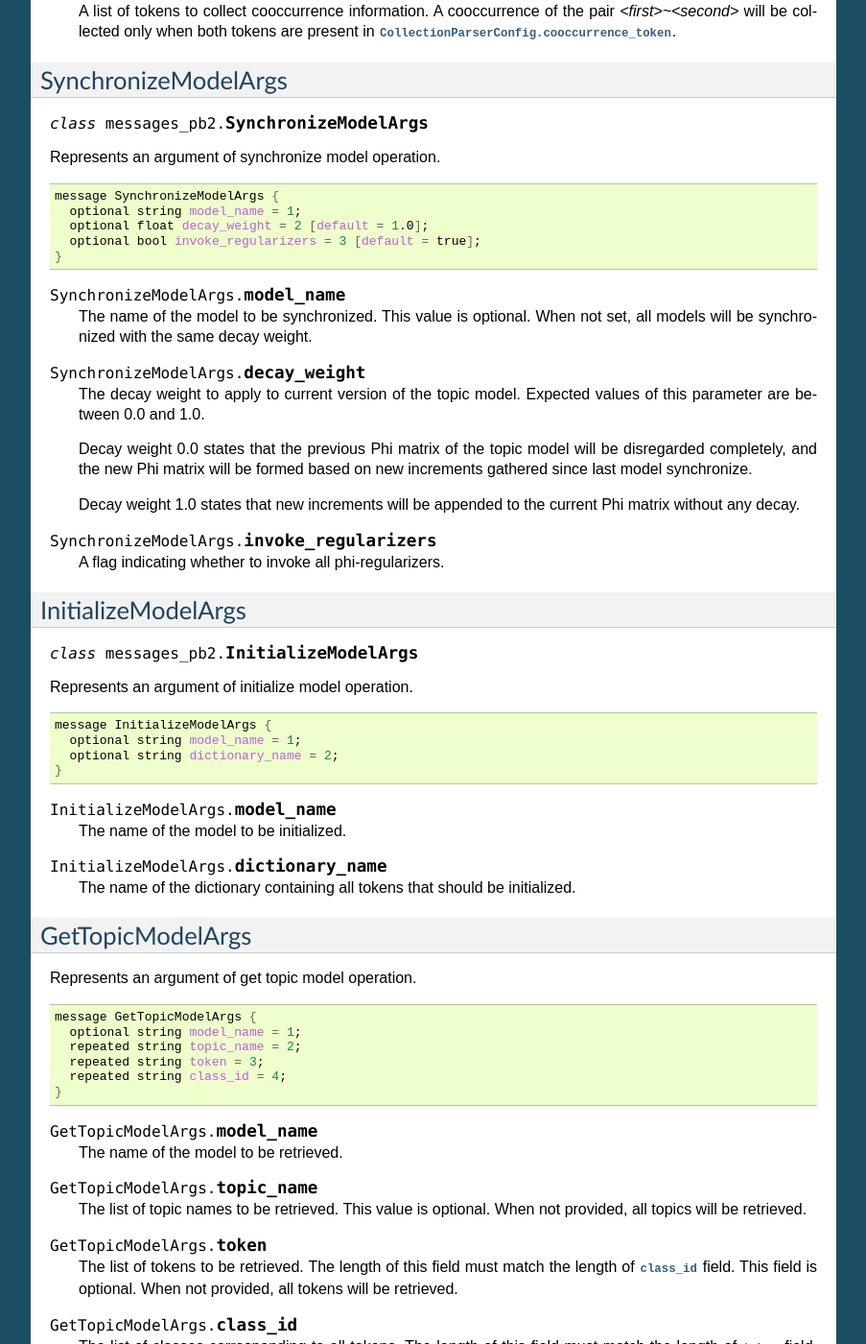
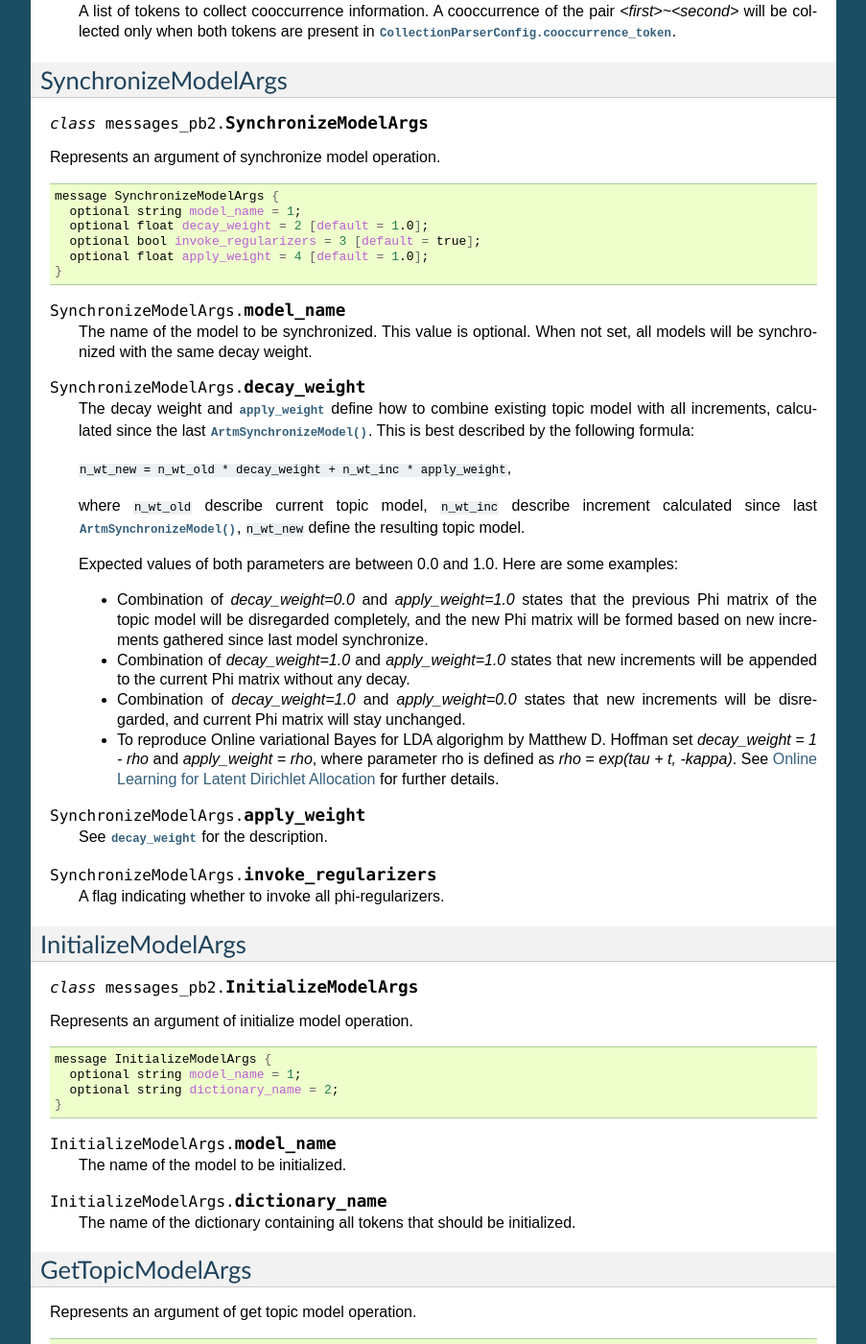
Before and after one commit to bigartm/bigartm, a Sphinx documentation site: the page built from docs/ref/messages.txt, in a window 1280 px wide and 1400 px high, scrolled down 23271 px. Shown: the whole window at 96% size, without its empty margins (198-1101 px from the left). Built offline with Sphinx 7.4.7, drawn with Linux system fonts in a browser that asks for light colours; formulas are drawn with MathJax 3; some of the changed text lies outside the part shown.

Commit message:
Introduce SynchronizeModelArgs.apply_weight parameter

```diff
--- a/docs/ref/messages.txt
+++ b/docs/ref/messages.txt
@@ -1657,6 +1657,7 @@ Represents an argument of synchronize model operation.
     optional string model_name = 1;
     optional float decay_weight = 2 [default = 1.0];
     optional bool invoke_regularizers = 3 [default = true];
+    optional float apply_weight = 4 [default = 1.0];
   }
 
 .. attribute:: SynchronizeModelArgs.model_name
@@ -1666,18 +1667,39 @@ Represents an argument of synchronize model operation.
 
 .. attribute:: SynchronizeModelArgs.decay_weight
 
-  The decay weight to apply to current version of the topic model.
-  Expected values of this parameter are between 0.0 and 1.0.
-
-  Decay weight 0.0 states that the previous Phi matrix of the topic model will be disregarded completely,
-  and the new Phi matrix will be formed based on new increments gathered since last model synchronize.
-
-  Decay weight 1.0 states that new increments will be appended to the current Phi matrix without any decay.
+  The decay weight and :attr:`apply_weight` define how to combine existing topic model with all increments,
+  calculated since the last :c:func:`ArtmSynchronizeModel`.
+  This is best described by the following formula:
+
+  ``n_wt_new = n_wt_old * decay_weight + n_wt_inc * apply_weight``,
+
+  where
+  ``n_wt_old`` describe current topic model,
+  ``n_wt_inc`` describe increment calculated since last :c:func:`ArtmSynchronizeModel`,
+  ``n_wt_new`` define the resulting topic model.
+
+  Expected values of both parameters are between 0.0 and 1.0. Here are some examples:
+
+  * Combination of *decay_weight=0.0* and *apply_weight=1.0* states that the previous Phi matrix of the topic model will be disregarded completely,
+    and the new Phi matrix will be formed based on new increments gathered since last model synchronize.
+
+  * Combination of *decay_weight=1.0* and *apply_weight=1.0* states that new increments will be appended to the current Phi matrix without any decay.
+
+  * Combination of *decay_weight=1.0* and *apply_weight=0.0* states that new increments will be disregarded, and current Phi matrix will stay unchanged.
+
+  * To reproduce Online variational Bayes for LDA algorighm by Matthew D. Hoffman set
+    *decay_weight = 1 - rho* and *apply_weight = rho*, where parameter rho is defined as *rho = exp(tau + t, -kappa)*.
+    See `Online Learning for Latent Dirichlet Allocation`_ for further details.
+
+.. attribute:: SynchronizeModelArgs.apply_weight
+
+  See :attr:`decay_weight` for the description.
 
 .. attribute:: SynchronizeModelArgs.invoke_regularizers
 
   A flag indicating whether to invoke all phi-regularizers.
 
+.. _Online Learning for Latent Dirichlet Allocation: https://www.cs.princeton.edu/~blei/papers/HoffmanBleiBach2010b.pdf
 
 .. _InitializeModelArgs:
 
```
Also changed, not shown: 8 other files.
